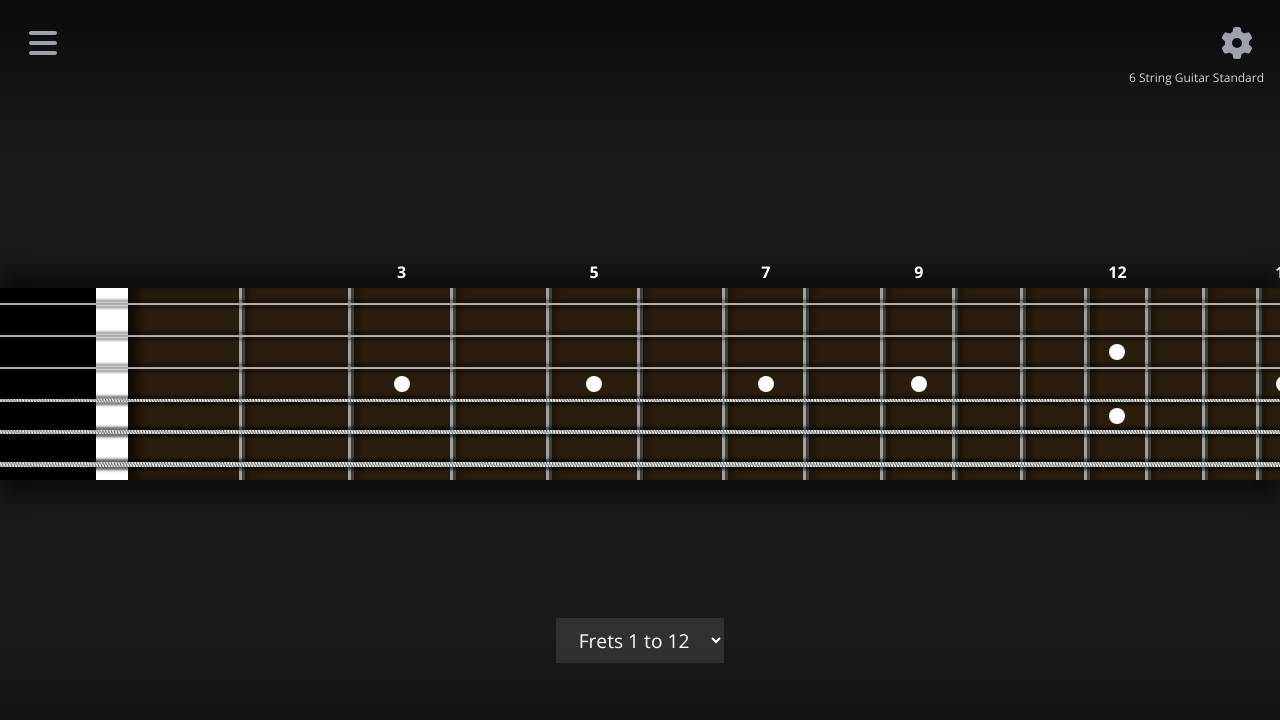
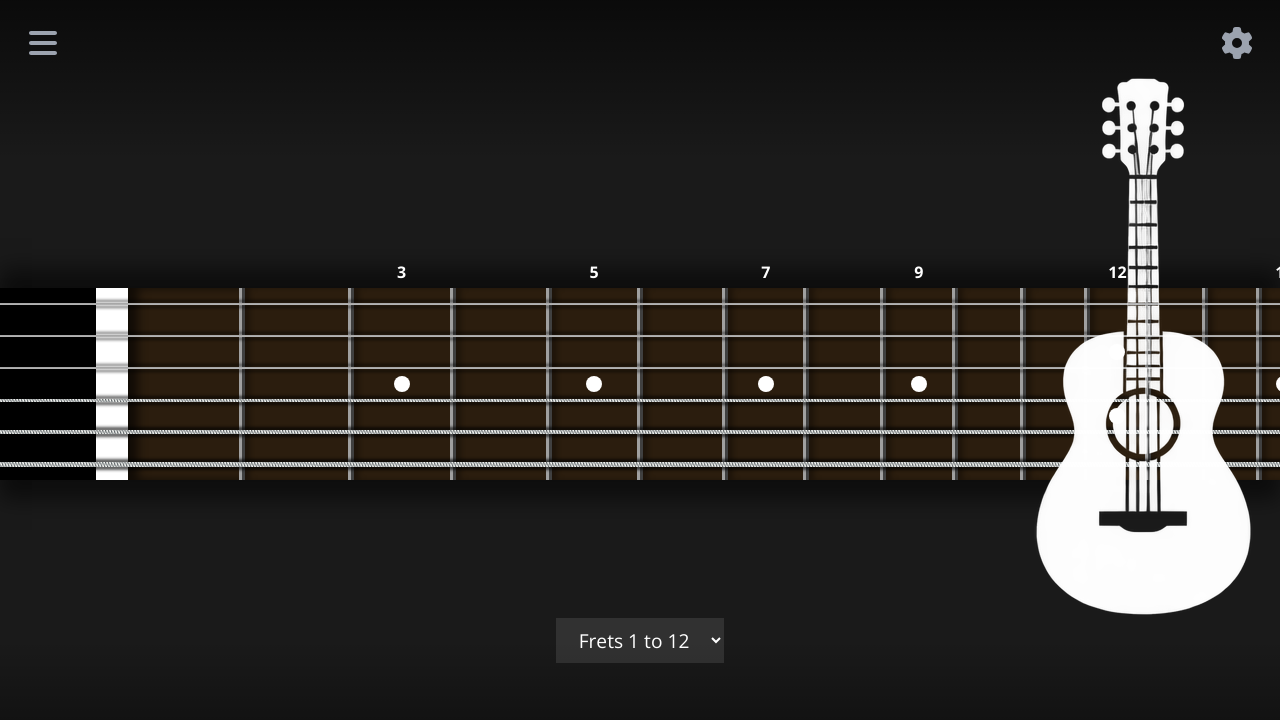
Before and after one commit to MekonLips/Frets, a React (Vite) app: page / in a window 1280 px wide. Shown: the top 720 px of the page. Built offline with nearby package versions, Linux system fonts and the light colour scheme.

Commit message:
Show selected instrument icon below settings button

```diff
--- a/src/components/InstrumentOpenButton/InstrumentOpenButton.component.jsx
+++ b/src/components/InstrumentOpenButton/InstrumentOpenButton.component.jsx
@@ -3,6 +3,21 @@ import { FontAwesomeIcon } from '@fortawesome/react-fontawesome';
 import { faGear } from '@fortawesome/free-solid-svg-icons';
 
 import { useFretsStore, getSelectedInstrument } from '../../store/useFretsStore';
+import { INSTRUMENT_TYPES } from '../../config/frets.config';
+
+import guitarIcon from '../../assets/instruments/guitar.png';
+import bassIcon from '../../assets/instruments/bass.png';
+import mandolinIcon from '../../assets/instruments/mandolin.png';
+import ukuleleIcon from '../../assets/instruments/ukulele.png';
+import banjoIcon from '../../assets/instruments/banjo.png';
+
+const INSTRUMENT_TYPE_ICONS = {
+    [INSTRUMENT_TYPES.GUITAR]: guitarIcon,
+    [INSTRUMENT_TYPES.BASS]: bassIcon,
+    [INSTRUMENT_TYPES.MANDOLIN]: mandolinIcon,
+    [INSTRUMENT_TYPES.UKULELE]: ukuleleIcon,
+    [INSTRUMENT_TYPES.BANJO]: banjoIcon,
+};
 
 const InstrumentOpenButton = () => {
     const selectedId = useFretsStore(state => state.selectedInstrumentId);
@@ -18,7 +33,11 @@ const InstrumentOpenButton = () => {
         >
             <FontAwesomeIcon icon={faGear} />
         </button>
-        <span className="legacy-instrument-label">{instrument.name}</span>
+        <img
+            className="legacy-instrument-icon"
+            src={INSTRUMENT_TYPE_ICONS[instrument.type]}
+            alt={instrument.name}
+        />
     </div>;
 };
 
```
